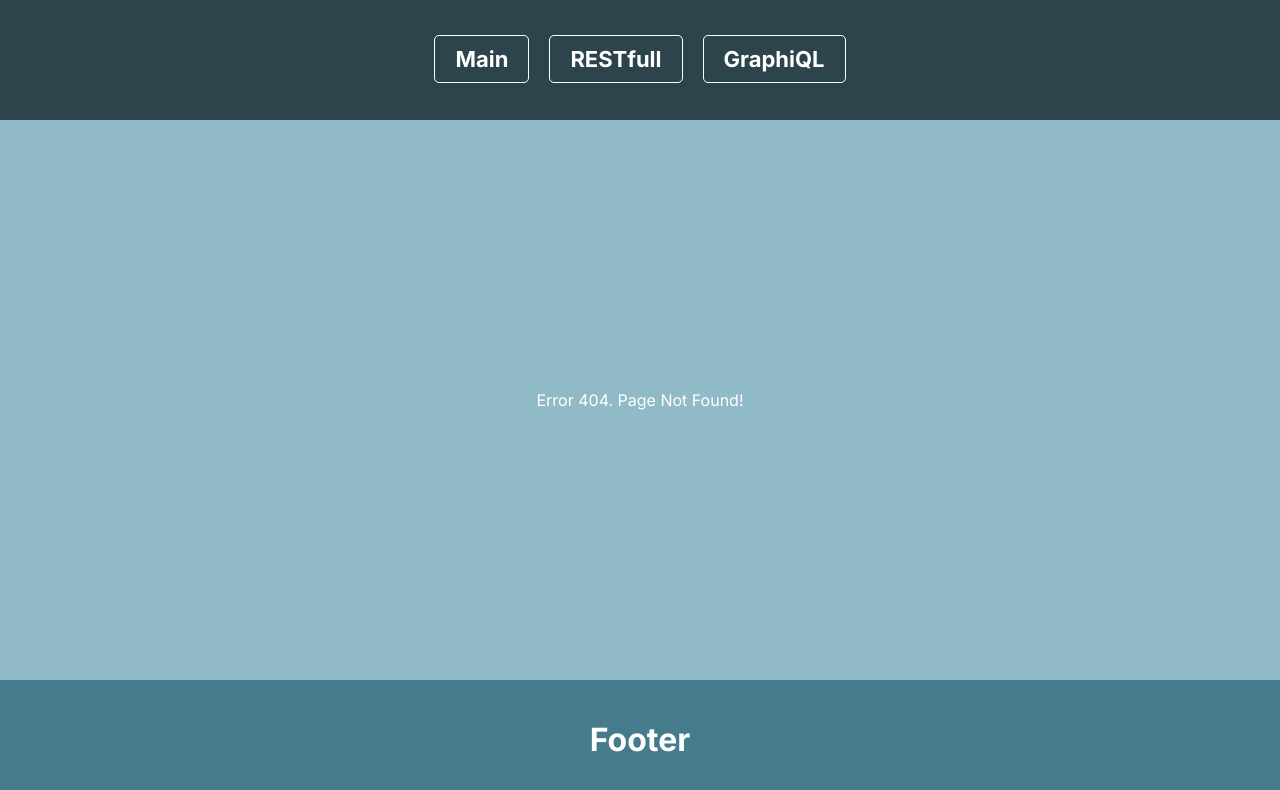
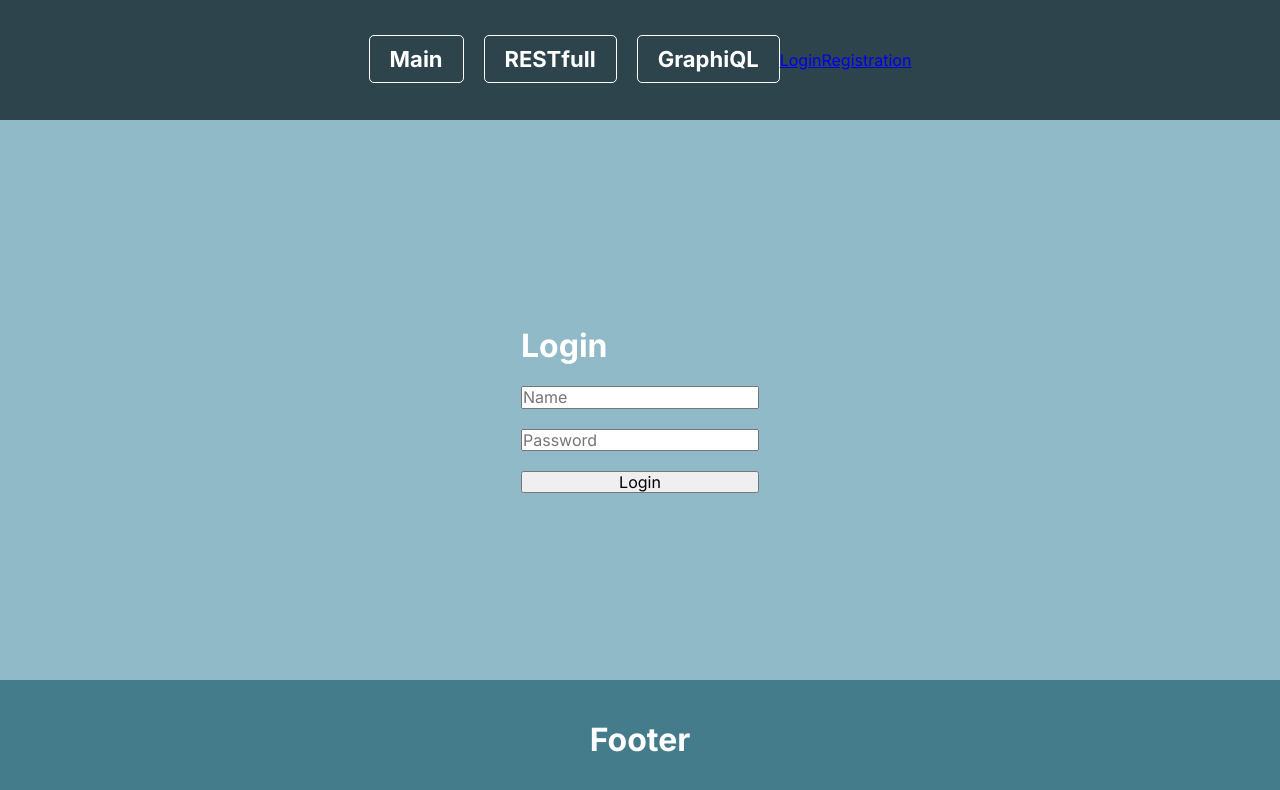
Before and after one commit to p0lluxstar/graphiql-app, a Next.js app: page /login in a window 1280 px wide. Before the commit this address had no page. Shown: the top 790 px of the page. Built offline with nearby package versions, Linux system fonts and the light colour scheme.

Commit message:
init: react-hook-form; feat: add pages and comps login, registration

```diff
--- a/package.json
+++ b/package.json
@@ -18,6 +18,7 @@
     "next": "14.2.5",
     "react": "^18",
     "react-dom": "^18",
+    "react-hook-form": "^7.53.0",
     "react-redux": "^9.1.2",
     "vite": "^5.3.5",
     "vite-tsconfig-paths": "^4.3.2"
--- /dev/null
+++ b/src/app/login/page.tsx
@@ -0,0 +1,14 @@
+import Login from '@/components/Login';
+
+export const metadata = {
+  title: 'Login',
+  description: 'Generated by create next app.',
+};
+
+export default function LoginPage(): JSX.Element {
+  return (
+    <>
+      <Login />
+    </>
+  );
+}
--- a/src/components/Header.tsx
+++ b/src/components/Header.tsx
@@ -34,6 +34,10 @@ export default function Header(): JSX.Element {
           </Link>
         </li>
       </ul>
+      <div>
+        <Link href="/login">Login</Link>
+        <Link href="/registration">Registration</Link>
+      </div>
     </header>
   );
 }
--- /dev/null
+++ b/src/components/Login.tsx
@@ -0,0 +1,14 @@
+import styles from '../styles/components/login.module.css';
+
+export default function Login(): JSX.Element {
+  return (
+    <div className={styles.login}>
+      <h1>Login</h1>
+      <form className={styles.form}>
+        <input id="name" placeholder="Name" type="text" />
+        <input placeholder="Password" type="password" />
+        <button>Login</button>
+      </form>
+    </div>
+  );
+}
--- /dev/null
+++ b/src/styles/components/login.module.css
@@ -0,0 +1,5 @@
+.form {
+  display: flex;
+  flex-direction: column;
+  gap: 20px;
+}
```
Also changed, not shown: src/app/registration/page.tsx (added, +14 -0 lines), src/components/Registration.tsx (added, +7 -0 lines), 1 other file (tests, documents, lock files or other folders).
